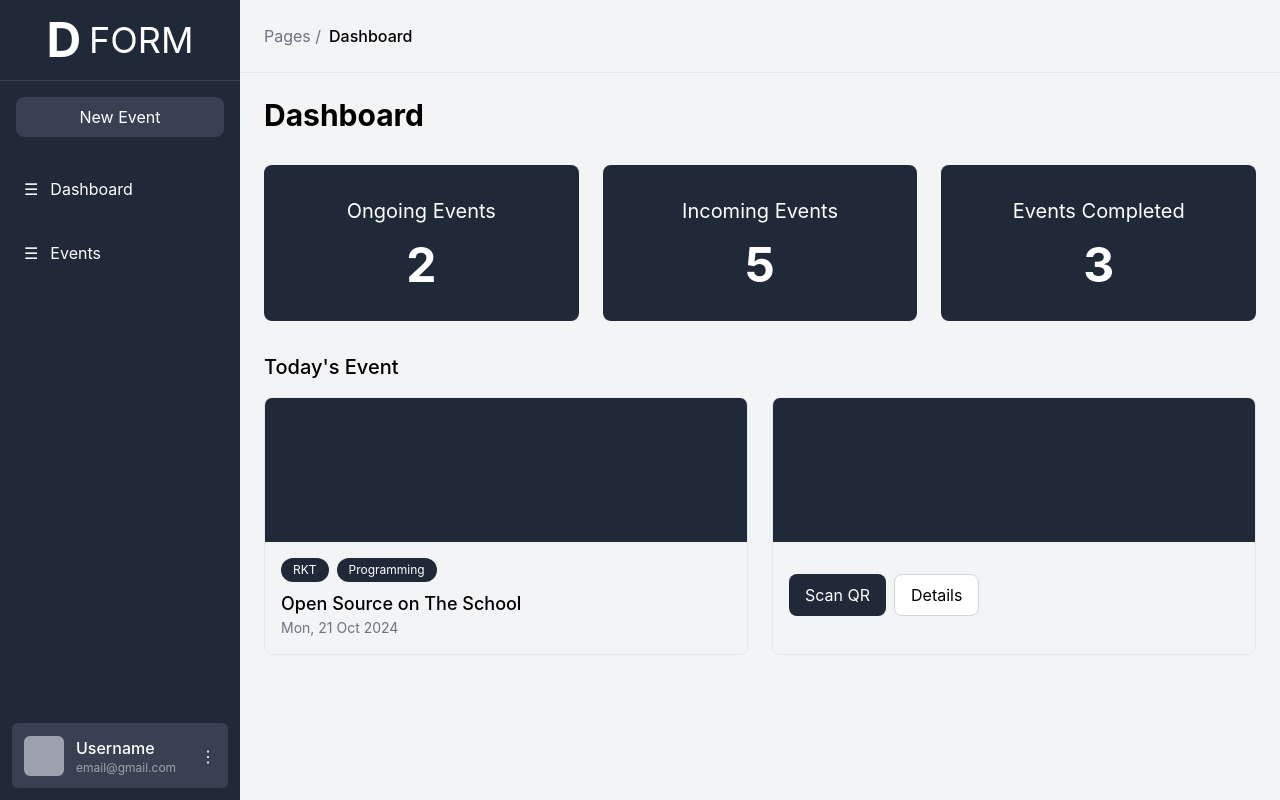
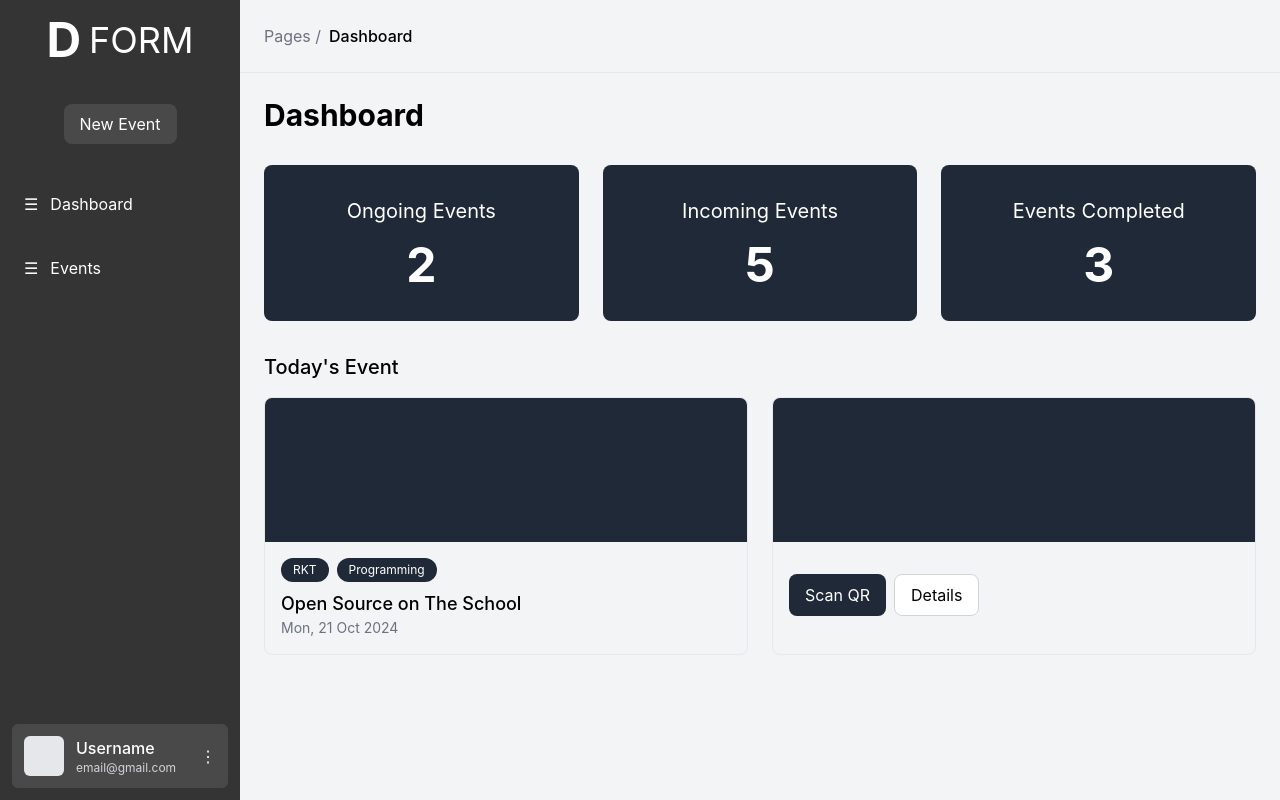
Before and after one commit to fachruddinruddin/Prototipe, a React (Vite) app: page / in a window 1280 px wide. Built offline with nearby package versions, Linux system fonts and the light colour scheme.

Commit message:
Update UserInfo, Sidebar, and MenuItem components for improved styling; adjust background colors and text colors for better visibility

```diff
--- a/src/components/common/UserInfo.jsx
+++ b/src/components/common/UserInfo.jsx
@@ -2,14 +2,14 @@ import React from "react";
 
 function UserInfo({ username, email }) {
   return (
-    <div className="p-3 m-3 border-t border-gray-700 flex items-center rounded-md bg-gray-700">
+    <div className="p-3 m-3 flex items-center rounded-md bg-white/10">
       {/* Avatar */}
-      <div className="w-10 h-10 bg-gray-400 rounded-md mr-3 flex-shrink-0"></div>
+      <div className="w-10 h-10 bg-gray-200 rounded-md mr-3 flex-shrink-0"></div>
 
       {/* Username & Email (Tersusun ke Bawah dan Tidak Melebar) */}
       <div className="flex flex-col flex-grow w-0">
         <p className="font-medium">{username}</p>
-        <p className="text-xs text-gray-400 break-all w-full">{email}</p>
+        <p className="text-xs text-gray-300 break-all w-full">{email}</p>
       </div>
 
       {/* Menu Button */}
--- a/src/components/layout/Sidebar.jsx
+++ b/src/components/layout/Sidebar.jsx
@@ -7,14 +7,14 @@ function Sidebar() {
   const location = useLocation();
 
   return (
-    <div className="w-60 bg-gray-800 text-white flex flex-col">
-      <div className="p-4 border-b border-gray-700 flex justify-center items-center">
+    <div className="w-60 bg-[#343434] text-white flex flex-col">
+      <div className="p-4 flex justify-center items-center">
         <h1 className="text-5xl font-bold">D</h1>
         <span className="ml-2 text-4xl">FORM</span>
       </div>
 
-      <div className="p-4 flex justify-center">
-        <button className="bg-gray-700 text-white rounded-lg py-2 px-4 w-full text-center">
+      <div className="p-6 flex justify-center">
+        <button className="bg-white/10 text-white rounded-lg py-2 px-4 text-center">
           New Event
         </button>
       </div>
--- a/src/components/navigation/MenuItem.jsx
+++ b/src/components/navigation/MenuItem.jsx
@@ -2,7 +2,7 @@ import React from 'react';
 
 function MenuItem({ icon, text, active }) {
   return (
-    <div className={`flex items-center rounded-lg p-4 m-2 ${active ? 'bg-gray-700' : 'hover:bg-gray-700'}`}>
+    <div className={`flex items-center rounded-lg p-4 m-2 ${active ? 'bg-white/10' : 'hover:bg-white/10'}`}>
       <div className="mr-3">
         {icon === 'menu' && <span>☰</span>}
         {icon === 'list' && <span>≡</span>}
```
